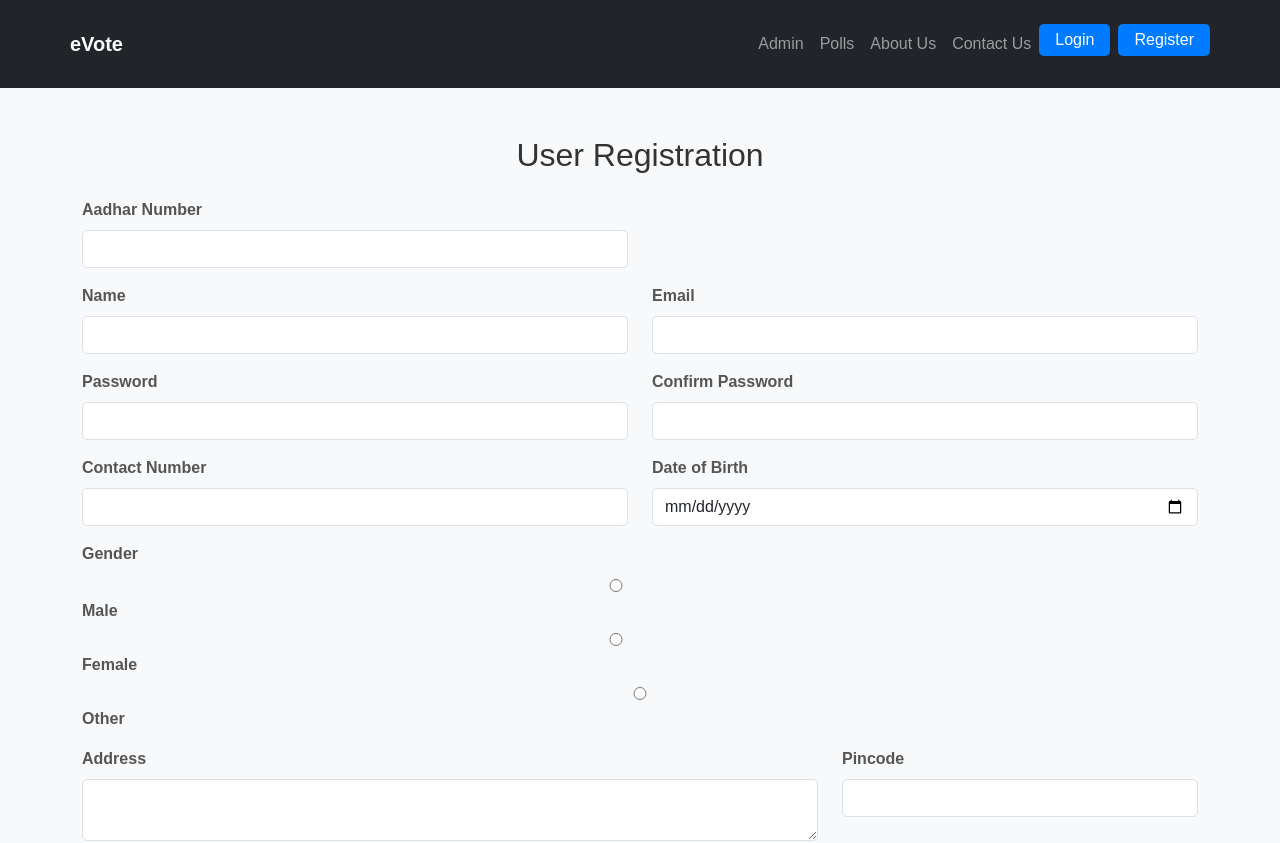
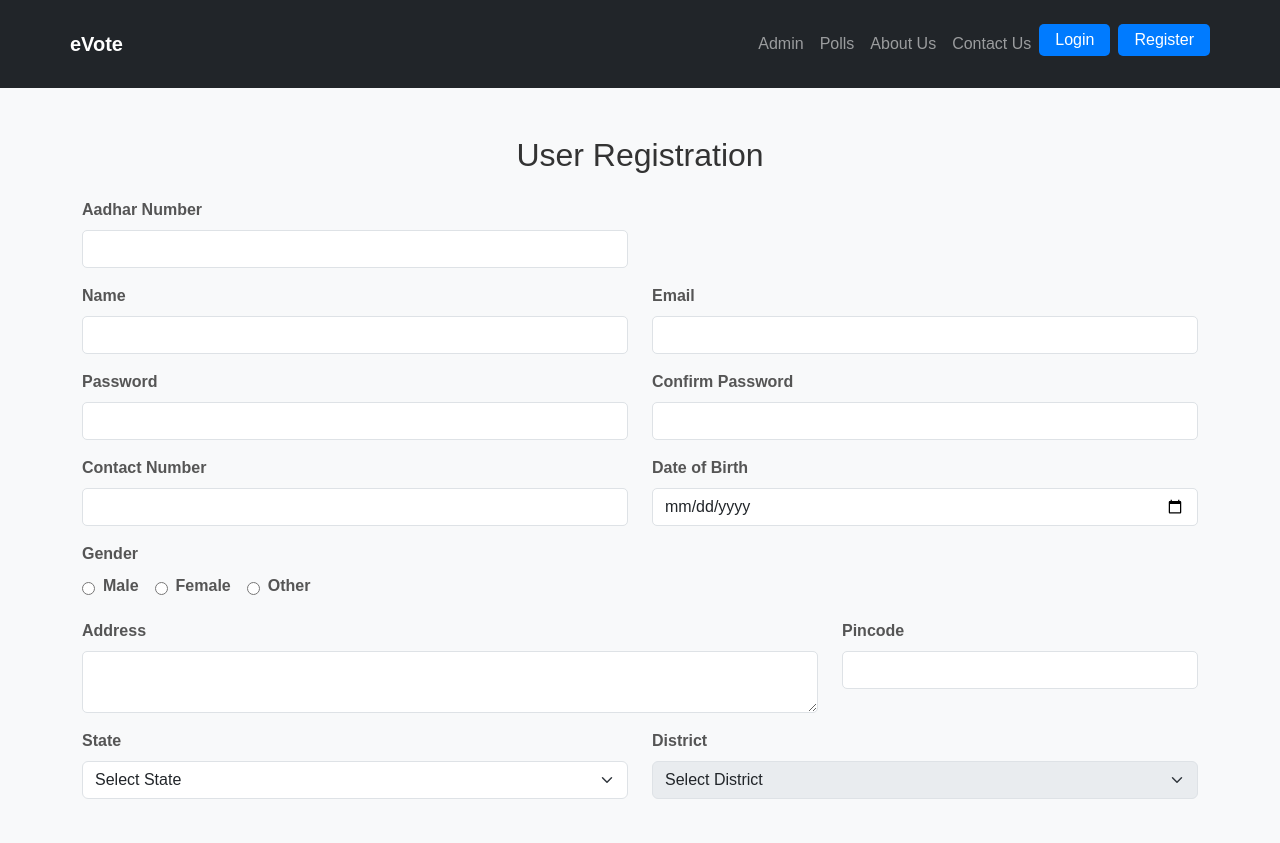
Before and after one commit to pareshsjoshi/eVote---CDAC-Project, a React (Vite) app in the folder Frontend/: page /register in a window 1280 px wide. Shown: the top 843 px of the page. Built offline with nearby package versions, Linux system fonts and the light colour scheme.

Commit message:
minor changes

```diff
--- a/Frontend/src/pages/HomePage.jsx
+++ b/Frontend/src/pages/HomePage.jsx
@@ -41,6 +41,20 @@ const HomePage = () => {
             </div>
           </div>
         </div>
+
+        <div className="col-md-3 mb-4"></div>
+
+        <div className="col-md-6 mb-4">
+          <div className="card shadow-sm">
+            <div className="card-body">
+              <h3>Upcoming Elections</h3>
+              <p className="text-muted">
+                Stay informed about the upcoming elections and be prepared to vote.
+              </p>
+              <Link to="/polls" className="btn btn-success">View Elections</Link>
+            </div>
+          </div>
+        </div>
       </div>
     </div>
   );
--- a/Frontend/src/pages/RegistrationPage.jsx
+++ b/Frontend/src/pages/RegistrationPage.jsx
@@ -148,26 +148,29 @@ const RegistrationPage = () => {
                     </Form.Group>
                   </Col>
                 </Row>
-
+                <Row>
+                  <Col md={6}>
                     {/* Gender */}
                     <Form.Group className="mb-3">
                       <Form.Label>Gender</Form.Label>
-                  <div>
-                    <label className="me-5">
+                      <div className="d-inline-flex align-items-center gap-3">
+                        <label className="d-flex align-items-center">
                           <Field className="me-2" name="gender" type="radio" value="Male" />
                           Male
                         </label>
-                    <label className="me-5">
+                        <label className="d-flex align-items-center">
                           <Field className="me-2" name="gender" type="radio" value="Female" />
                           Female
                         </label>
-                    <label>
+                        <label className="d-flex align-items-center">
                           <Field className="me-2" name="gender" type="radio" value="Other" />
                           Other
                         </label>
                       </div>
                       <ErrorMessage name="gender" component="div" className="text-danger" />
                     </Form.Group>
+                  </Col>
+                </Row>
                 <Row>
                   <Col md={8}>
                     {/* Address */}
--- a/Frontend/src/pages/UserProfilePage.jsx
+++ b/Frontend/src/pages/UserProfilePage.jsx
@@ -10,15 +10,6 @@ const UserProfilePage = () => {
       gender: "Male",
       contact: "9876543210",
       address: "Shree Niwas, pune",
-    },
-    {
-      aadhar: "987654321012",
-      name: "Akash Mali",
-      email: "akash.mali@example.com",
-      dob: "1999-02-23",
-      gender: "Male",
-      contact: "8765432190",
-      address: "Samarth Colony,Jalgaon",
     },
   ]);
 
```
Lines whose indentation alone changed are shown as unchanged.
